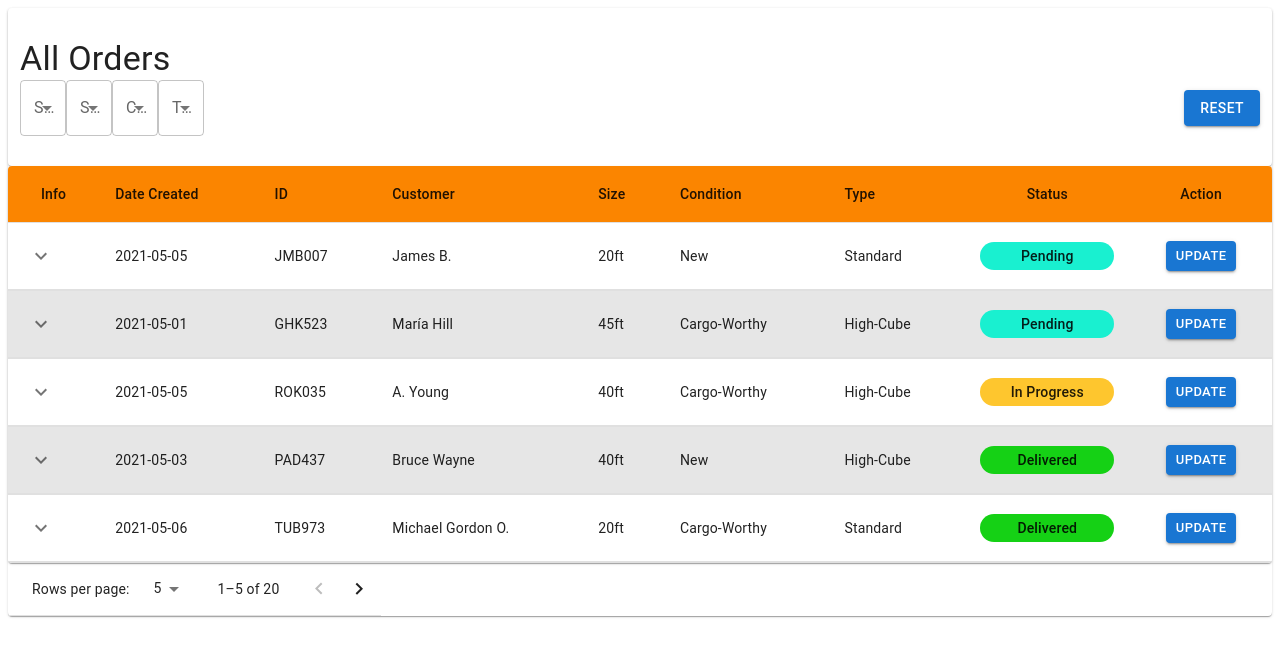
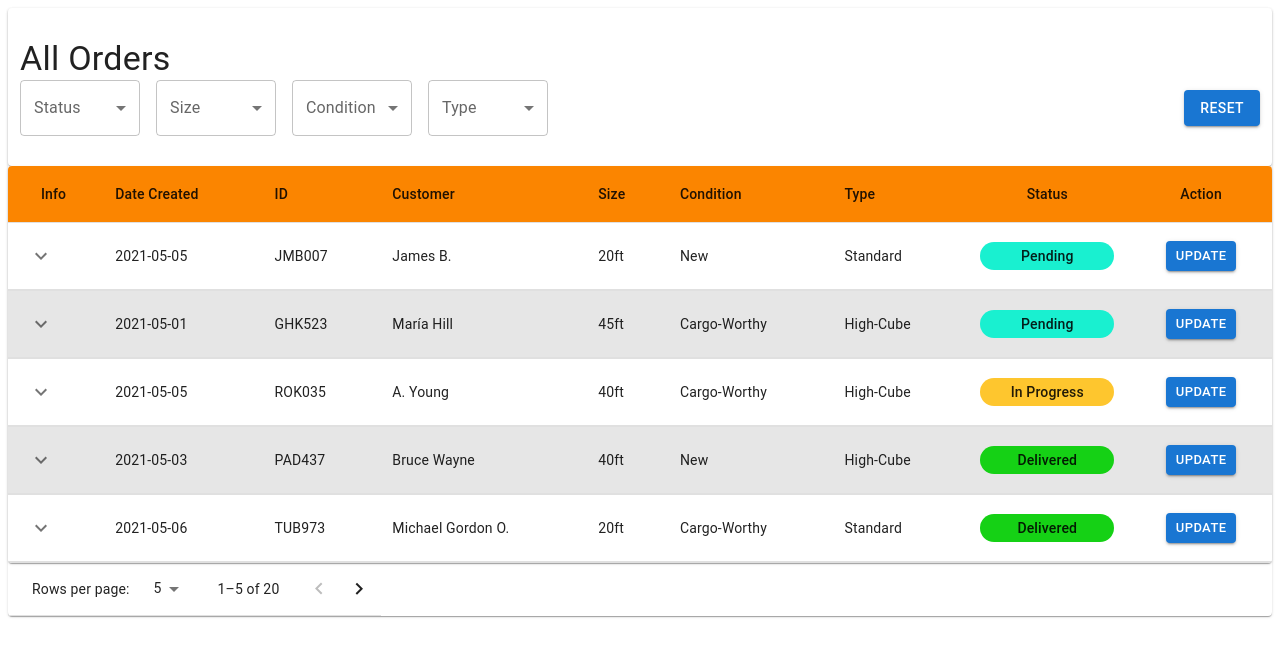
Before and after one commit to karnnivore/orders-frontend, a Next.js app: page /orders in a window 1280 px wide. Shown: the top 656 px of the page. Built offline with nearby package versions, Linux system fonts and the light colour scheme.

Commit message:
Update filter select styling

```diff
--- a/components/orders/OrderFilters.tsx
+++ b/components/orders/OrderFilters.tsx
@@ -97,7 +97,7 @@ export const OrderFilters = ({
       </div>
       <div className={styles.filterContainer}>
         <div className={styles.filters}>
-          <FormControl className={styles.formControl}>
+          <FormControl sx={{ minWidth: 120, marginRight: 2}}>
             <InputLabel>Status</InputLabel>
             <Select
               value={filters.status}
@@ -110,7 +110,7 @@ export const OrderFilters = ({
               <MenuItem value={'delivered'}>Delivered</MenuItem>
             </Select>
           </FormControl>
-          <FormControl className={styles.formControl}>
+          <FormControl sx={{ minWidth: 120, marginRight: 2}}>
             <InputLabel>Size</InputLabel>
             <Select
               value={filters.size}
@@ -130,7 +130,7 @@ export const OrderFilters = ({
               })}
             </Select>
           </FormControl>
-          <FormControl className={styles.formControl}>
+          <FormControl sx={{ minWidth: 120, marginRight: 2}}>
             <InputLabel>Condition</InputLabel>
             <Select
               value={filters.condition}
@@ -150,7 +150,7 @@ export const OrderFilters = ({
               })}
             </Select>
           </FormControl>
-          <FormControl className={styles.formControl}>
+          <FormControl sx={{ minWidth: 120, marginRight: 2}}>
             <InputLabel>Type</InputLabel>
             <Select
               value={filters.type}
```
